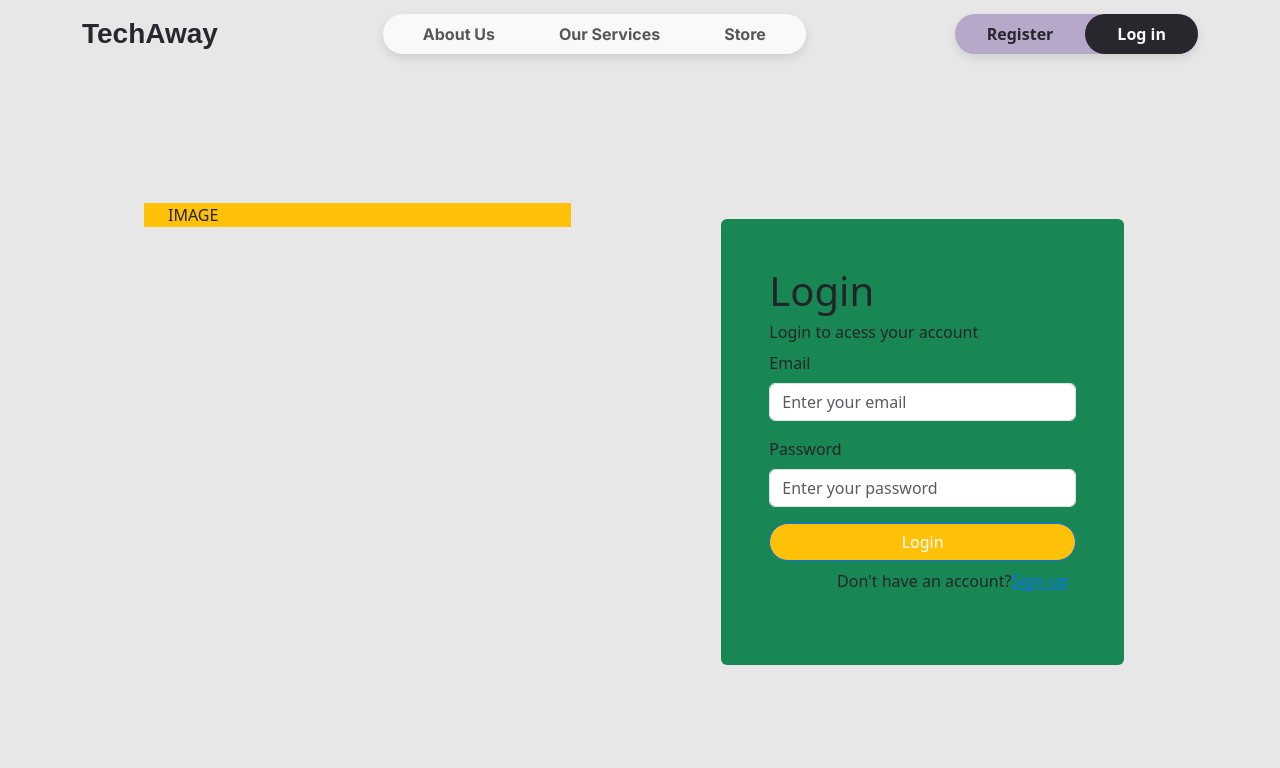
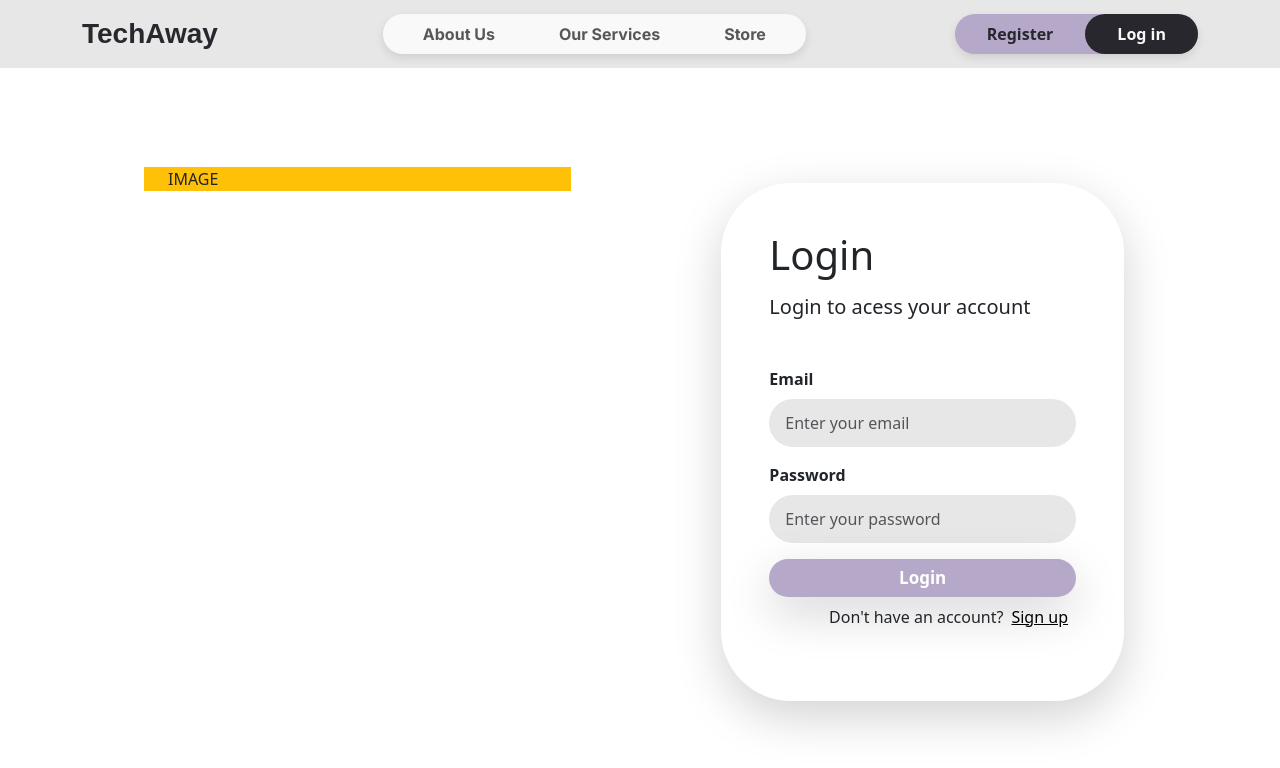
Before and after one commit to gmmac/pti_ptr_grupo5_2425, a React (Vite) app in the folder tech_away/: page /auth in a window 1280 px wide. Shown: the top 768 px of the page. Built offline with nearby package versions, Linux system fonts and the light colour scheme; no server answers; a web font is replaced by a local one.

Commit message:
Adicionado estilo ao formulário de login

```diff
--- a/tech_away/src/components/authentication/LoginForms.jsx
+++ b/tech_away/src/components/authentication/LoginForms.jsx
@@ -2,6 +2,8 @@ import React, { useState } from 'react'
 import { Button, Form, FormGroup } from 'react-bootstrap';
 import { Link } from 'react-router-dom';
 import api from '../../utils/axios';
+import '../../styles/index.css';
+import '../../styles/AuthPage.css';
 
 export default function LoginForms({setShowToast}) {
 
@@ -91,15 +93,17 @@ export default function LoginForms({setShowToast}) {
 
 
   return (
-    <div className='bg-success w-100 p-md-5 p-3 rounded' >
-        <h1>Login</h1>
-        <h6>Login to acess your account</h6>
+    <div className='bg-white w-100 p-md-5 p-3 rounded-lg shadow-lg'>
+
+        <h1 className='mb-3'>Login</h1>
+        <h5 className='mb-5'>Login to acess your account</h5>
 
         <Form onSubmit={handleSubmit} >
             {/* Email */}
             <Form.Group className="mb-3" controlId="formBasicEmail">
-                <Form.Label>Email</Form.Label>
+                <Form.Label className='fw-bold'>Email</Form.Label>
                 <Form.Control
+                    className='auth-input'
                     type="email"
                     placeholder="Enter your email"
                     name="email"
@@ -114,8 +118,9 @@ export default function LoginForms({setShowToast}) {
 
             {/* Password */}
             <Form.Group className="mb-3" controlId="formBasicPassword">
-                <Form.Label>Password</Form.Label>
+                <Form.Label className='fw-bold'>Password</Form.Label>
                 <Form.Control
+                    className='auth-input'
                     type="password"
                     placeholder="Enter your password"
                     name="password"
@@ -129,13 +134,13 @@ export default function LoginForms({setShowToast}) {
             </Form.Group>
 
             <Form.Group>
-                {errors.invalidCredentials && <p>{errors.invalidCredentials}</p>}
-                <Button type="submit"className='w-100 bg-warning rounded-pill'>Login</Button>
+                {errors.invalidCredentials && <p className='text-danger'>{errors.invalidCredentials}</p>}
+                <Button type="submit"className='w-100 rounded-pill forms-btn shadow-lg'>Login</Button>
             </Form.Group>
         </Form>
         <div className='d-flex flex-align-items justify-content-end m-2'>
             <p>Don't have an account?</p>
-            <Link to='/register'>Sign up</Link>
+            <Link to='/register' className='text-black ms-2'>Sign up</Link>
         </div>
     </div>
 
--- /dev/null
+++ b/tech_away/src/styles/AuthPage.css
@@ -0,0 +1,24 @@
+form .forms-btn {
+    background-color: var(--variant-two);
+    border: none;
+    font-weight: bold;
+    font-size: 17px;
+}
+
+form .forms-btn:hover{
+    background-color: var(--dark-grey);
+}
+
+form .auth-input {
+    border-radius: 30px;
+    background-color: var(--light-grey);
+    border: none;
+    padding: 12px 16px;
+    font-size: 16px;
+    transition: all 0.3s ease-in-out;
+}
+
+form .auth-input:focus {
+    outline: none;
+    box-shadow: 0px 4px 8px rgba(0, 0, 0, 0.2);
+}
--- a/tech_away/src/styles/index.css
+++ b/tech_away/src/styles/index.css
@@ -1,3 +1,7 @@
 body {
     background-color: var(--light-grey);
 }
+
+.rounded-lg {
+    border-radius: var(--rounded-lg);
+}
```
